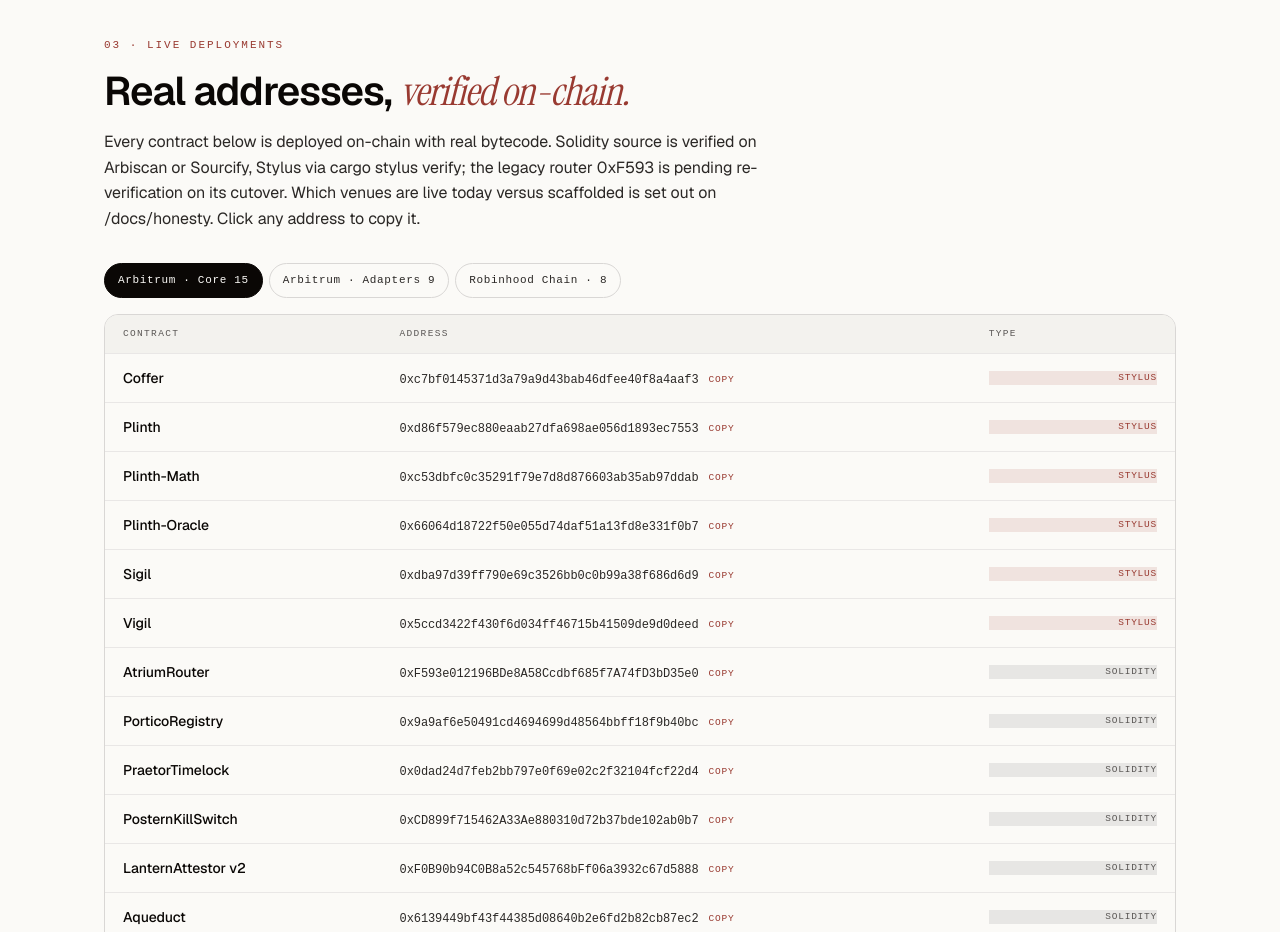
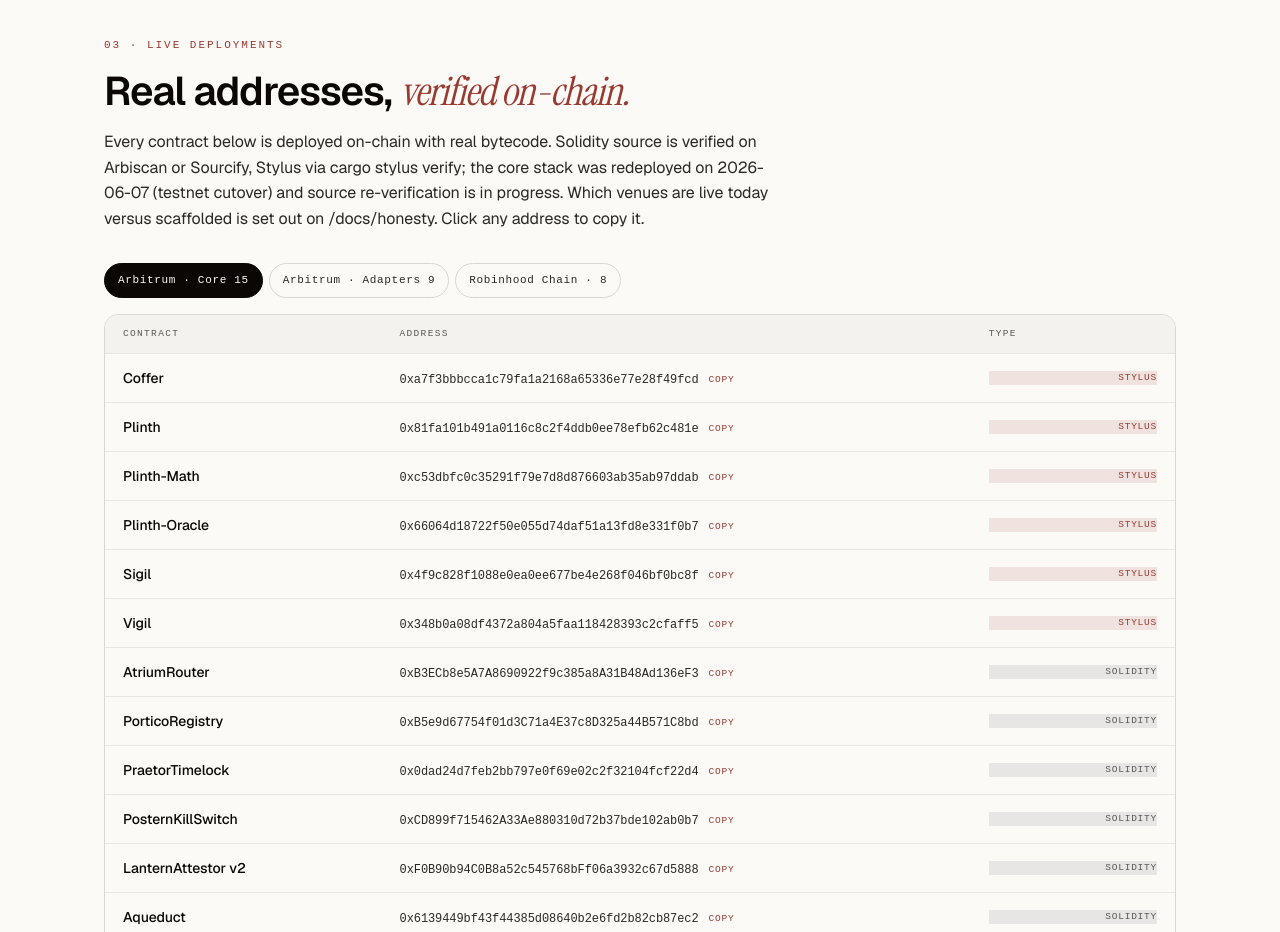
Before and after one commit to Pratiikpy/atrium, a Next.js app in the folder apps/verify/: page /architecture in a window 1280 px wide. Shown: the part 2040-2972 px from the top of the page. Built offline with nearby package versions, Linux system fonts and the light colour scheme; no server answers.

Commit message:
fix(honesty): /architecture + /pitch show the live deployer-admin stack addresses + honest re-verification caveat (post 2026-06-07 cutover)

```diff
--- a/apps/verify/src/app/architecture/page.tsx
+++ b/apps/verify/src/app/architecture/page.tsx
@@ -113,8 +113,8 @@
           </h2>
           <p className="arch-section-lede">
             Every contract below is deployed on-chain with real bytecode. Solidity source is verified on
-            Arbiscan or Sourcify, Stylus via cargo stylus verify; the legacy router 0xF593 is pending
-            re-verification on its cutover. Which venues are live today versus scaffolded is set out on{' '}
+            Arbiscan or Sourcify, Stylus via cargo stylus verify; the core stack was redeployed on
+            2026-06-07 (testnet cutover) and source re-verification is in progress. Which venues are live today versus scaffolded is set out on{' '}
             <a href="/docs/honesty" className="arch-inline-link">/docs/honesty</a>. Click any address to copy it.
           </p>
           <DeploymentsTable />
--- a/apps/verify/src/app/pitch/pitch-deck.tsx
+++ b/apps/verify/src/app/pitch/pitch-deck.tsx
@@ -327,11 +327,11 @@
 
 /* ── Slide 5 · The architecture ──────────────────────────────── */
 const CORE = [
-  { name: 'Coffer', lang: 'STYLUS', blurb: 'ERC-4626 vault. Holds collateral once; orchestrators pull up to a per-block cap.', addr: '0xc7bf0145371d3a79a9d43bab46dfee40f8a4aaf3' },
-  { name: 'Plinth', lang: 'STYLUS', blurb: 'SPAN margin engine. One buying-power number across venues, netting correlated risk.', addr: '0xd86f579ec880eaab27dfa698ae056d1893ec7553' },
-  { name: 'Sigil', lang: 'STYLUS', blurb: 'EIP-712 agent mandates. Capped, time-boxed delegations with a one-tap kill switch.', addr: '0xdba97d39ff790e69c3526bb0c0b99a38f686d6d9' },
-  { name: 'Vigil', lang: 'STYLUS', blurb: 'Liquidation engine. Soft-liquidates an account before it goes underwater.', addr: '0x5ccd3422f430f6d034ff46715b41509de9d0deed' },
-  { name: 'AtriumRouter', lang: 'SOLIDITY', blurb: 'Opens a position across margin, vault, and adapter in a single transaction.', addr: '0xF593e012196BDe8A58Ccdbf685f7A74fD3bD35e0' },
+  { name: 'Coffer', lang: 'STYLUS', blurb: 'ERC-4626 vault. Holds collateral once; orchestrators pull up to a per-block cap.', addr: '0xa7f3bbbcca1c79fa1a2168a65336e77e28f49fcd' },
+  { name: 'Plinth', lang: 'STYLUS', blurb: 'SPAN margin engine. One buying-power number across venues, netting correlated risk.', addr: '0x81fa101b491a0116c8c2f4ddb0ee78efb62c481e' },
+  { name: 'Sigil', lang: 'STYLUS', blurb: 'EIP-712 agent mandates. Capped, time-boxed delegations with a one-tap kill switch.', addr: '0x4f9c828f1088e0ea0ee677be4e268f046bf0bc8f' },
+  { name: 'Vigil', lang: 'STYLUS', blurb: 'Liquidation engine. Soft-liquidates an account before it goes underwater.', addr: '0x348b0a08df4372a804a5faa118428393c2cfaff5' },
+  { name: 'AtriumRouter', lang: 'SOLIDITY', blurb: 'Opens a position across margin, vault, and adapter in a single transaction.', addr: '0xB3ECb8e5A7A8690922f9c385a8A31B48Ad136eF3' },
   { name: 'Lantern', lang: 'SOLIDITY', blurb: 'Publishes a signed Merkle proof-of-reserves root roughly hourly.', addr: '0xF0B90b94C0B8a52c545768bFf06a3932c67d5888' },
 ];
 function Architecture() {
--- a/apps/verify/src/components/architecture/architecture-client.tsx
+++ b/apps/verify/src/components/architecture/architecture-client.tsx
@@ -53,7 +53,7 @@
     blurb:
       'The dispatcher. Takes a signed transaction and routes it: collateral to Coffer, a margin recompute on Plinth, and the position to the right per-venue adapter.',
     tags: ['Solidity', 'router', 'v1.1'],
-    address: '0xF593e012196BDe8A58Ccdbf685f7A74fD3bD35e0',
+    address: '0xB3ECb8e5A7A8690922f9c385a8A31B48Ad136eF3',
     chain: 'ARBITRUM SEPOLIA',
     chainId: 421614,
   },
@@ -65,7 +65,7 @@
     blurb:
       'Your collateral. An ERC-4626 USDC vault with a per-block per-adapter pull cap, so a compromised adapter can drain at most ~1% of TVL in a block. Refuses to operate when USDC state is unreadable.',
     tags: ['Stylus', 'ERC-4626', 'per-block cap'],
-    address: '0xc7bf0145371d3a79a9d43bab46dfee40f8a4aaf3',
+    address: '0xa7f3bbbcca1c79fa1a2168a65336e77e28f49fcd',
     chain: 'ARBITRUM SEPOLIA',
     chainId: 421614,
   },
@@ -77,7 +77,7 @@
     blurb:
       'The heart of Atrium. SPAN portfolio margin: one buying-power number across venues that nets correlated exposure. Split into Plinth, Plinth-Math, and Plinth-Oracle to fit the 24KB code cap.',
     tags: ['Stylus', 'dual-oracle', 'SPAN'],
-    address: '0xd86f579ec880eaab27dfa698ae056d1893ec7553',
+    address: '0x81fa101b491a0116c8c2f4ddb0ee78efb62c481e',
     chain: 'ARBITRUM SEPOLIA',
     chainId: 421614,
   },
@@ -101,7 +101,7 @@
     blurb:
       'Turns one typed signature into a bounded agent mandate: one agent, one strategy, one cap, one expiry. The Postern Kill Switch routes through Sigil to revoke every mandate at once.',
     tags: ['Stylus', 'EIP-712', 'mandates'],
-    address: '0xdba97d39ff790e69c3526bb0c0b99a38f686d6d9',
+    address: '0x4f9c828f1088e0ea0ee677be4e268f046bf0bc8f',
     chain: 'ARBITRUM SEPOLIA',
     chainId: 421614,
   },
@@ -113,7 +113,7 @@
     blurb:
       'Three independent keepers race to liquidate any account that falls under-collateralised. Liquidations are partial (≤10% per block) and route to the most-liquid venue first.',
     tags: ['Stylus', 'keepers', 'partial'],
-    address: '0x5ccd3422f430f6d034ff46715b41509de9d0deed',
+    address: '0x348b0a08df4372a804a5faa118428393c2cfaff5',
     chain: 'ARBITRUM SEPOLIA',
     chainId: 421614,
   },
@@ -137,14 +137,14 @@
 type Row = { name: string; address: string; lang: Lang; explorer: string };
 
 const CORE_15: Row[] = [
-  { name: 'Coffer', address: '0xc7bf0145371d3a79a9d43bab46dfee40f8a4aaf3', lang: 'STYLUS', explorer: ARBISCAN },
-  { name: 'Plinth', address: '0xd86f579ec880eaab27dfa698ae056d1893ec7553', lang: 'STYLUS', explorer: ARBISCAN },
+  { name: 'Coffer', address: '0xa7f3bbbcca1c79fa1a2168a65336e77e28f49fcd', lang: 'STYLUS', explorer: ARBISCAN },
+  { name: 'Plinth', address: '0x81fa101b491a0116c8c2f4ddb0ee78efb62c481e', lang: 'STYLUS', explorer: ARBISCAN },
   { name: 'Plinth-Math', address: '0xc53dbfc0c35291f79e7d8d876603ab35ab97ddab', lang: 'STYLUS', explorer: ARBISCAN },
   { name: 'Plinth-Oracle', address: '0x66064d18722f50e055d74daf51a13fd8e331f0b7', lang: 'STYLUS', explorer: ARBISCAN },
-  { name: 'Sigil', address: '0xdba97d39ff790e69c3526bb0c0b99a38f686d6d9', lang: 'STYLUS', explorer: ARBISCAN },
-  { name: 'Vigil', address: '0x5ccd3422f430f6d034ff46715b41509de9d0deed', lang: 'STYLUS', explorer: ARBISCAN },
-  { name: 'AtriumRouter', address: '0xF593e012196BDe8A58Ccdbf685f7A74fD3bD35e0', lang: 'SOLIDITY', explorer: ARBISCAN },
-  { name: 'PorticoRegistry', address: '0x9a9af6e50491cd4694699d48564bbff18f9b40bc', lang: 'SOLIDITY', explorer: ARBISCAN },
+  { name: 'Sigil', address: '0x4f9c828f1088e0ea0ee677be4e268f046bf0bc8f', lang: 'STYLUS', explorer: ARBISCAN },
+  { name: 'Vigil', address: '0x348b0a08df4372a804a5faa118428393c2cfaff5', lang: 'STYLUS', explorer: ARBISCAN },
+  { name: 'AtriumRouter', address: '0xB3ECb8e5A7A8690922f9c385a8A31B48Ad136eF3', lang: 'SOLIDITY', explorer: ARBISCAN },
+  { name: 'PorticoRegistry', address: '0xB5e9d67754f01d3C71a4E37c8D325a44B571C8bd', lang: 'SOLIDITY', explorer: ARBISCAN },
   { name: 'PraetorTimelock', address: '0x0dad24d7feb2bb797e0f69e02c2f32104fcf22d4', lang: 'SOLIDITY', explorer: ARBISCAN },
   { name: 'PosternKillSwitch', address: '0xCD899f715462A33Ae880310d72b37bde102ab0b7', lang: 'SOLIDITY', explorer: ARBISCAN },
   { name: 'LanternAttestor v2', address: '0xF0B90b94C0B8a52c545768bFf06a3932c67d5888', lang: 'SOLIDITY', explorer: ARBISCAN },
```
